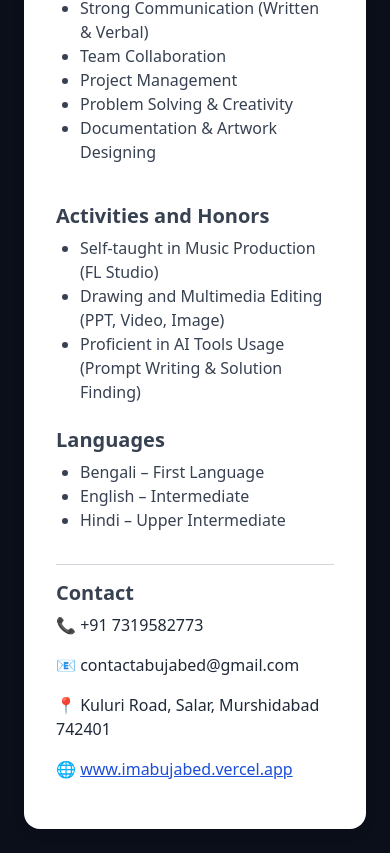
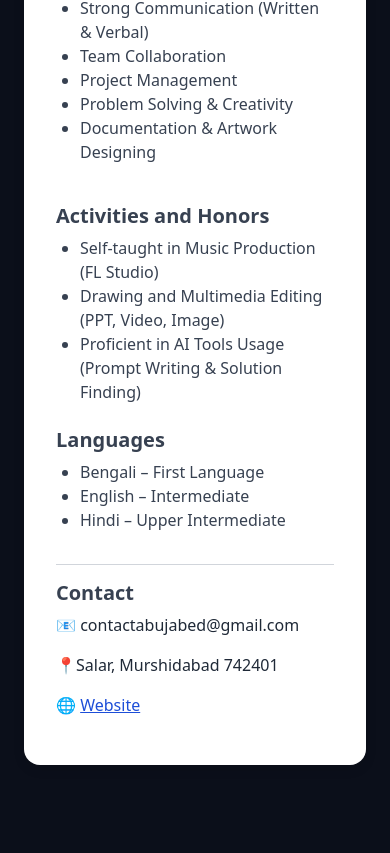
Before and after one commit to imjabed/Portfolio, a React (Create React App) app in the folder frontend/: page /aboutme in a window 390 px wide. Shown: the part 1480-2333 px from the top of the page. After the commit the page ends 2269 px from the top, so only its background shows below. Built offline with nearby package versions, Linux system fonts and the light colour scheme.

Commit message:
phone nymber removed

```diff
--- a/frontend/src/components/AboutMe.jsx
+++ b/frontend/src/components/AboutMe.jsx
@@ -81,11 +81,10 @@ const AboutMe = () => {
 
             <section className="about-contact">
             <h2 className="section-title">Contact</h2>
-            <p>📞 +91 7319582773</p>
             <p>📧 contactabujabed@gmail.com</p>
-            <p>📍 Kuluri Road, Salar, Murshidabad 742401</p>
+            <p>📍Salar, Murshidabad 742401</p>
             <p>
-                🌐 <a href="https://www.imabujabed.vercel.app" target="_blank" rel="noreferrer">www.imabujabed.vercel.app</a>
+                🌐 <a href="https://imabujabed.vercel.app" target="_blank" rel="noreferrer">Website</a>
             </p>
             </section>
         </div>
```
